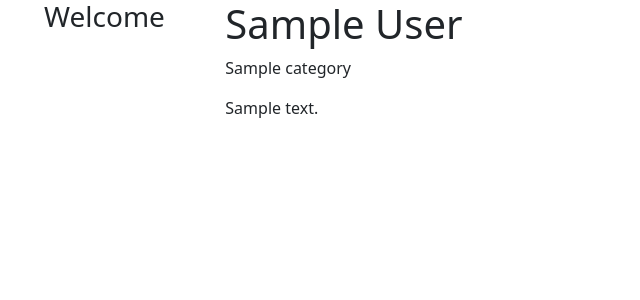
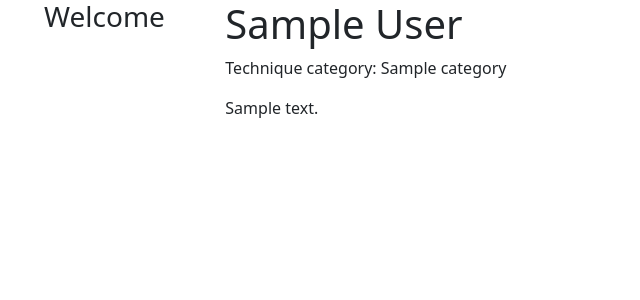
Before and after one commit to nlurkin/BonsaiBuddy, a Django app: template BonsaiBuddy_web/BonsaiAdvice/templates/BonsaiAdvice/detail_technique.html in a window 1280 px wide. Shown: the top 300 px of the page, without its empty margins (0-640 px from the left). Run offline with Django 3.2, Linux system fonts and the light colour scheme; the template is opened without the code that fills it: most values are stand-ins (such as "Sample title", 1, 10 or a date in 2020).

Commit message:
Add section names in technique template

```diff
--- a/BonsaiBuddy_web/BonsaiAdvice/templates/BonsaiAdvice/detail_technique.html
+++ b/BonsaiBuddy_web/BonsaiAdvice/templates/BonsaiAdvice/detail_technique.html
@@ -2,7 +2,7 @@
 
 {% block content %}
     <h1>{{ technique.display_name }}</h1>
-    <p>{{ technique.category }}</p>
+    <p>Technique category: {{ technique.category|capfirst }}</p>
     <p>{{ technique.description|linebreaks }}</p>
     {% if 'BonsaiAdvice.change_content' in perms %}
     <p><a href="{% url 'BonsaiAdmin:technique_update' pk=technique.short_name %}">Update</a></p>
```
